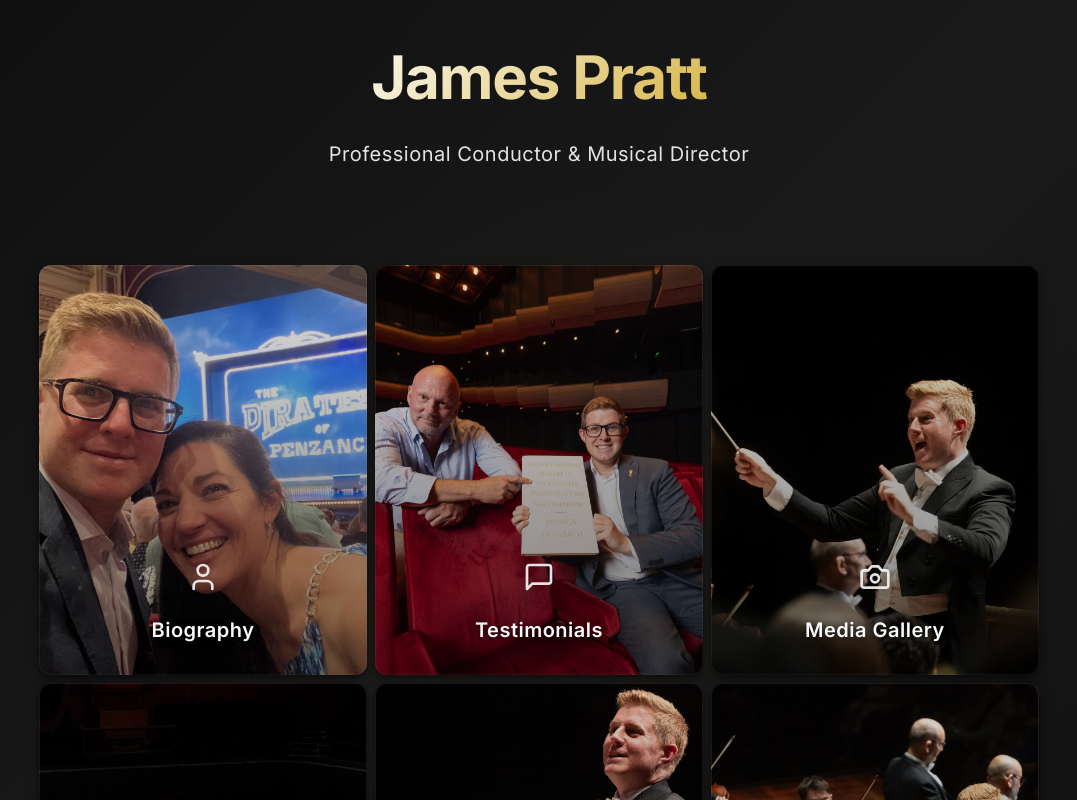
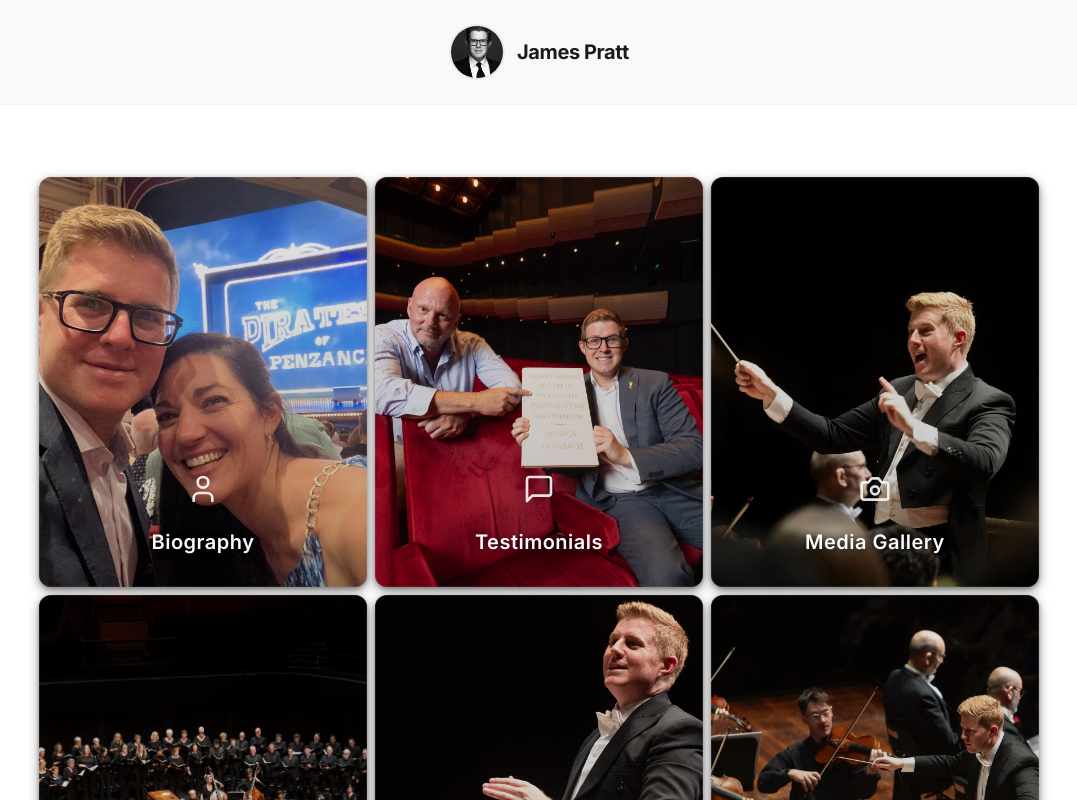
Before and after one commit to tomsembl/James-Pratt-Conductor, a React (Vite) app: page / in a window 1280 px wide. Shown: the top 800 px of the page, without its empty margins (101-1178 px from the left). Built offline with nearby package versions, Linux system fonts and the light colour scheme.

Commit message:
header and footer. bio updated.

```diff
--- a/src/App.jsx
+++ b/src/App.jsx
@@ -76,22 +76,37 @@ function App() {
   const currentTile = tiles.find(tile => tile.id === activeModal)
 
   return (
-    <div className="App">
+    <div className="App" style={{ backgroundColor: '#ffffff' }}>
+      {/* Header */}
+      <header className="site-header" style={{
+        padding: '24px 16px',
+        display: 'flex',
+        alignItems: 'center',
+        justifyContent: 'center',
+        borderBottom: '1px solid #f1f3f4',
+        backgroundColor: '#f8f9fa',
+        position: 'sticky',
+        top: 0,
+        zIndex: 100
+      }}>
+        <div style={{ display: 'flex', alignItems: 'center', gap: 12 }}>
+          <img
+            src={getAssetPath('/images/James_Pro_Portrait.jpg')}
+            alt="James Pratt"
+            style={{ width: 56, height: 56, borderRadius: '50%', objectFit: 'cover', border: '2px solid #e9ecef' }}
+          />
+          <div style={{ display: 'flex', flexDirection: 'column' }}>
+            <strong style={{ fontSize: 20, letterSpacing: '-0.02em' }}>James Pratt</strong>
+          </div>
+        </div>
+      </header>
+
       <motion.main
         className="mosaic-container"
         initial={{ opacity: 0 }}
         animate={{ opacity: 1 }}
         transition={{ duration: 0.8 }}
       >
-        <motion.div
-          className="mosaic-header"
-          initial={{ opacity: 0, y: -30 }}
-          animate={{ opacity: 1, y: 0 }}
-          transition={{ duration: 0.6, delay: 0.2 }}
-        >
-          <h1>James Pratt</h1>
-          <p>Professional Conductor & Musical Director</p>
-        </motion.div>
 
         <motion.div
           className="mosaic-grid"
@@ -118,6 +133,17 @@ function App() {
         </motion.div>
       </motion.main>
 
+      {/* Footer */}
+      <footer className="site-footer" style={{
+        padding: '24px 16px',
+        textAlign: 'center',
+        borderTop: '1px solid #f1f3f4'
+      }}>
+        <small style={{ color: '#6c757d' }}>
+          © 2025 • <a href="mailto:info@jamespratt.com.au">info@jamespratt.com.au</a>
+        </small>
+      </footer>
+
       <Modal
         isOpen={!!activeModal}
         onClose={closeModal}
--- a/src/components/BioContent.jsx
+++ b/src/components/BioContent.jsx
@@ -21,57 +21,41 @@ const BioContent = () => {
         </div>
       </div>
 
+      {/* Single continuous biography content without sub-categories */}
       <div className="bio-content-text">
         <section>
-          <h4>Professional Recognition</h4>
+          <h4>Biography</h4>
           <p>
-            Winner of the Brian Stacey Emerging Conductors Award (Australia), James has conducted successful theatrical and concert performances in Australia and internationally. The first person to graduate with a Master's Degree in Orchestral Conducting from the University of Adelaide, James won major prizes at the Edouard Toldra Conducting Competition with the Chamber Orchestra of Catalonia in 2013.
+            Winner of the Brian Stacey Emerging Conductors Award (Australia), James has conducted successful theatrical and concert performances in Australia and internationally.
           </p>
-        </section>
-
-        <section>
-          <h4>International Mentorship & Experience</h4>
+          <br />
           <p>
-            He maintains a close friendship with mentor Maestro Donato Renzetti, having assisted the maestro for opera and symphonic concerts in Italy. James was offered a position as cover conductor at the Royal Ballet, Covent Garden under Barry Wordsworth, working on Romeo and Juliet. In 2016, James was invited to work with Maestro Titus Engel at the Impuls Festival, conducting world premieres of new works with the Zafraan Ensemble in Berlin and Dessau.
+            The first person to graduate with a Master’s Degree in Orchestral Conducting from the University of Adelaide, James won major prizes at the Edouard Toldra Conducting Competition with the Chamber Orchestra of Catalonia in 2013.
           </p>
-        </section>
-
-        <section>
-          <h4>Current Appointments</h4>
+          <br />
           <p>
-            In 2022 James was appointed as the Music Director for Perth Philharmonic Orchestra and Perth Symphonic Chorus and conducted the following works: Mendelssohn Violin Concerto in E Minor featuring Australian Brandenburg Orchestra Concertmaster Shaun Lee-Chen as soloist, Dvorak Mass in D Major, Brahms' Schicksalslied and Handel's Messiah.
+            He maintains a close friendship with mentor Maestro Donato Renzetti, having assisted the maestro for opera and symphonic concerts in Italy.
           </p>
-        </section>
-
-        <section>
-          <h4>Opera & Concert Engagements</h4>
+          <br />
           <p>
-            In 2023 James was engaged to conduct the following titles with the State Opera of South Australia HMS Pinafore with the Adelaide Symphony, The Sorcerer Big Sing Gala Concert and Trial By Jury Adelaide Fringe Festival. Other engagements in 2023, included the Australian premiere of Invicitus: A Passion, by Howard Goodall, in a program with J.S. Bach's Christ Lag in Todes Banden.
+            James was offered a position as cover conductor at the Royal Ballet, Covent Garden under Barry Wordsworth, working on Romeo and Juliet. In 2016, James was invited to work with Maestro Titus Engel at the Impuls Festival, conducting world premieres of new works with the Zafraan Ensemble in Berlin and Dessau.
           </p>
+          <br />
           <p>
-            In April 2024, James conducted Bach's St Matthew Passion with Perth Symphonic Chorus and Perth Baroque Orchestra, and Handel's Messiah, the final performance at the Perth Concert Hall. Recent concert works include the Fauré Requiem and Debussy's Prélude à l'Après-midi d'un faune.
+            In 2022 James was appointed as the Music Director for Perth Philharmonic Orchestra and Perth Symphonic Chorus and conducted the following works: Mendelssohn Violin Concerto in E Minor featuring Australian Brandenburg Orchestra Concertmaster Shaun Lee-Chen as soloist, Dvorak Mass in D Major, Brahms’ Schicksalslied and Handel's Messiah.
           </p>
-        </section>
-
-        <section>
-          <h4>Upcoming Performances</h4>
+          <br />
           <p>
-            Upcoming performances include the Verdi Requiem with Perth Philharmonic Orchestra (September 2025), Messiah at His Majesty's Theatre (December 2025).
+            In 2023 James was engaged to conduct the following titles with the State Opera of South Australia HMS Pinafore with the Adelaide Symphony, The Sorcerer Big Sing Gala Concert and Trial By Jury Adelaide Fringe Festival.
           </p>
-        </section>
-
-        <section>
-          <h4>Performance Gallery</h4>
-          <div className="bio-images">
-            <div className="bio-image-item">
-              <img src={getAssetPath("/images/Bach_St_Matthew_Passion_Wide.jpg")} alt="Bach St Matthew Passion Wide" />
-              <p>Conducting Bach's St Matthew Passion with Perth Symphonic Chorus and Perth Baroque Orchestra</p>
-            </div>
-            <div className="bio-image-item">
-              <img src={getAssetPath("/images/James_Bowing_Messiah_24.jpg")} alt="Messiah 2024" />
-              <p>After Handel's Messiah 2024 - the final performance at Perth Concert Hall</p>
-            </div>
-          </div>
+          <br />
+          <p>
+            Other engagements in 2023, included the Australian premiere of Invicitus: A Passion, by Howard Goodall, in a program with J.S. Bach’s Christ Lag in Todes Banden. In April 2024, James conducted Bach’s St Matthew Passion with Perth Symphonic Chorus and Perth Baroque Orchestra, and Handel’s Messiah, the final performance at the Perth Concert Hall.
+          </p>
+          <br />
+          <p>
+            Recent concert works include the Fauré Requiem and Debussy’s Prélude à l'Après-midi d'un faune. Upcoming performances include the Verdi Requiem with Perth Philharmonic Orchestra (September 2025), Messiah at His Majesty’s Theatre (December 2025).
+          </p>
         </section>
       </div>
     </motion.div>
--- a/src/components/ContactContent.jsx
+++ b/src/components/ContactContent.jsx
@@ -55,7 +55,7 @@ const ContactContent = () => {
             <Mail size={24} />
             <div className="contact-card-content">
               <h4>Email</h4>
-              <p>james.pratt@conductor.com</p>
+              <p>info@jamespratt.com.au</p>
             </div>
           </motion.div>
 
--- a/src/index.css
+++ b/src/index.css
@@ -676,7 +676,7 @@ img {
 .mosaic-container {
   min-height: 100vh;
   padding: var(--spacing-2xl) var(--spacing-lg);
-  background: linear-gradient(135deg, #0f0f0f 0%, #1a1a1a 50%, #0f0f0f 100%);
+  background: #ffffff; /* switched to white */
   display: flex;
   flex-direction: column;
   align-items: center;
@@ -685,20 +685,13 @@ img {
 }
 
 .mosaic-container::before {
-  content: '';
-  position: absolute;
-  top: 0;
-  left: 0;
-  right: 0;
-  bottom: 0;
-  background: radial-gradient(ellipse at center, rgba(212, 175, 55, 0.03) 0%, transparent 50%);
-  pointer-events: none;
+  content: none; /* remove decorative radial glow on white */
 }
 
 .mosaic-header {
   text-align: center;
-  margin-bottom: var(--spacing-4xl);
-  color: var(--text-light);
+  margin-bottom: var(--spacing-2xl);
+  color: var(--text-dark); /* dark text on white */
   position: relative;
   z-index: 2;
 }
@@ -706,23 +699,15 @@ img {
 .mosaic-header h1 {
   font-size: clamp(var(--font-size-4xl), 8vw, var(--font-size-6xl));
   font-weight: 700;
-  /* Fallback for browsers that don't support background-clip: text */
-  color: #d4af37 !important;
-  background: linear-gradient(135deg, #ffffff 0%, #d4af37 100%);
-  margin-bottom: var(--spacing-lg);
-  cursor: pointer;
-  transition: all 0.3s ease;
+  color: var(--text-dark) !important; /* flat dark text */
+  background: none;
+  margin-bottom: var(--spacing-md);
   letter-spacing: -0.02em;
 }
 
-/* Apply background-clip only when supported */
 @supports (background-clip: text) or (-webkit-background-clip: text) {
   .mosaic-header h1 {
-    background-clip: text;
-    -webkit-background-clip: text;
-    -webkit-text-fill-color: transparent !important;
-    color: transparent !important;
-    /* Fixed: Using literal color values and !important for better browser compatibility */
+    -webkit-text-fill-color: inherit !important;
   }
 }
 
@@ -835,10 +820,10 @@ img {
   bottom: 0;
   background: linear-gradient(
     to top,
-    rgba(0, 0, 0, 0.425) 0%,
-    rgba(0, 0, 0, 0.3) 40%,
-    rgba(0, 0, 0, 0.15) 70%,
-    rgba(0, 0, 0, 0.05) 100%
+    rgba(0, 0, 0, 0.15) 0%,
+    rgba(0, 0, 0, 0.1) 40%,
+    rgba(0, 0, 0, 0.05) 70%,
+    rgba(0, 0, 0, 0) 100%
   );
   z-index: 2;
   transition: all 0.4s cubic-bezier(0.4, 0, 0.2, 1);
```
Also changed, not shown: src/pages/Contact.jsx (+8 -20 lines).
